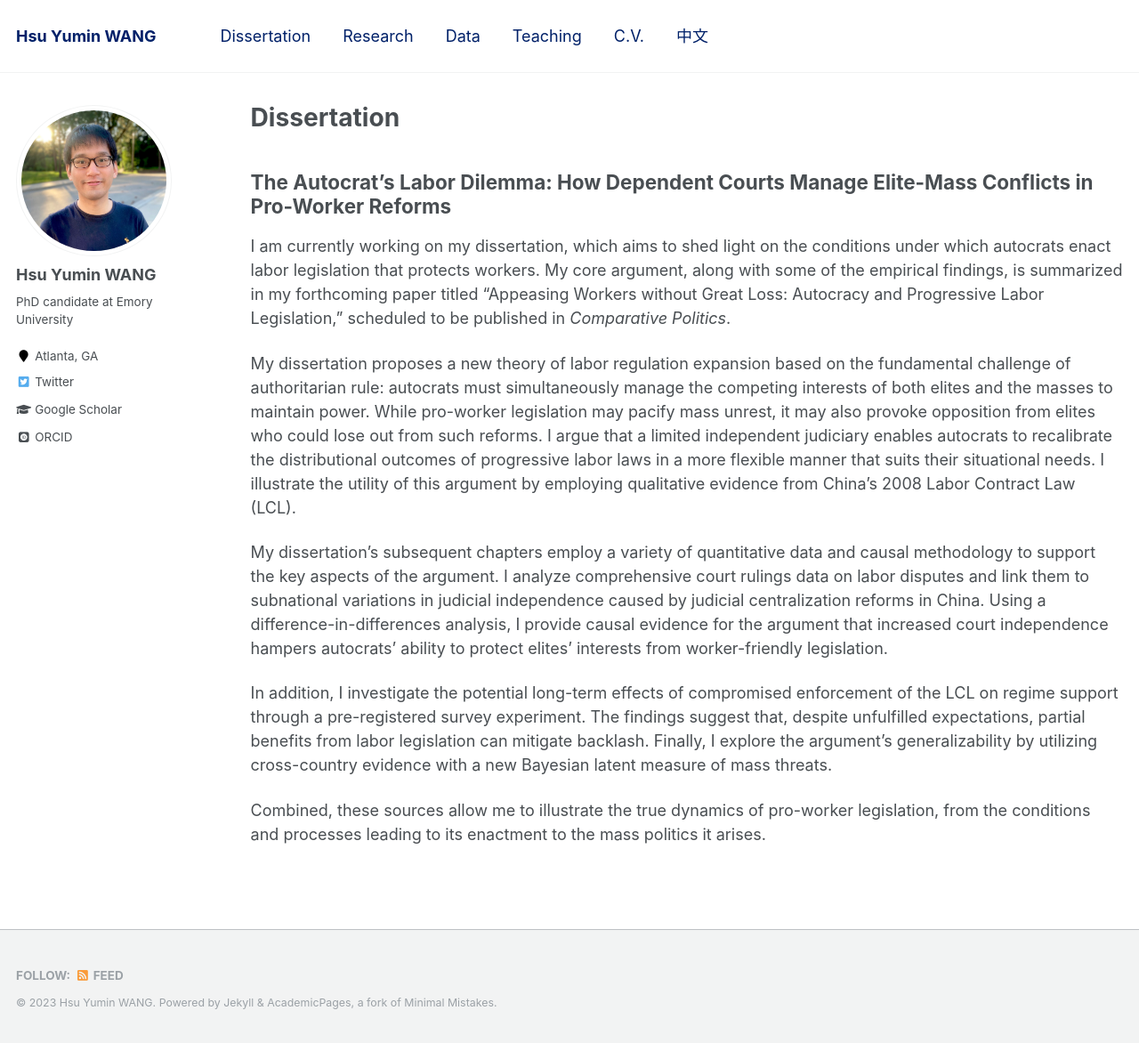
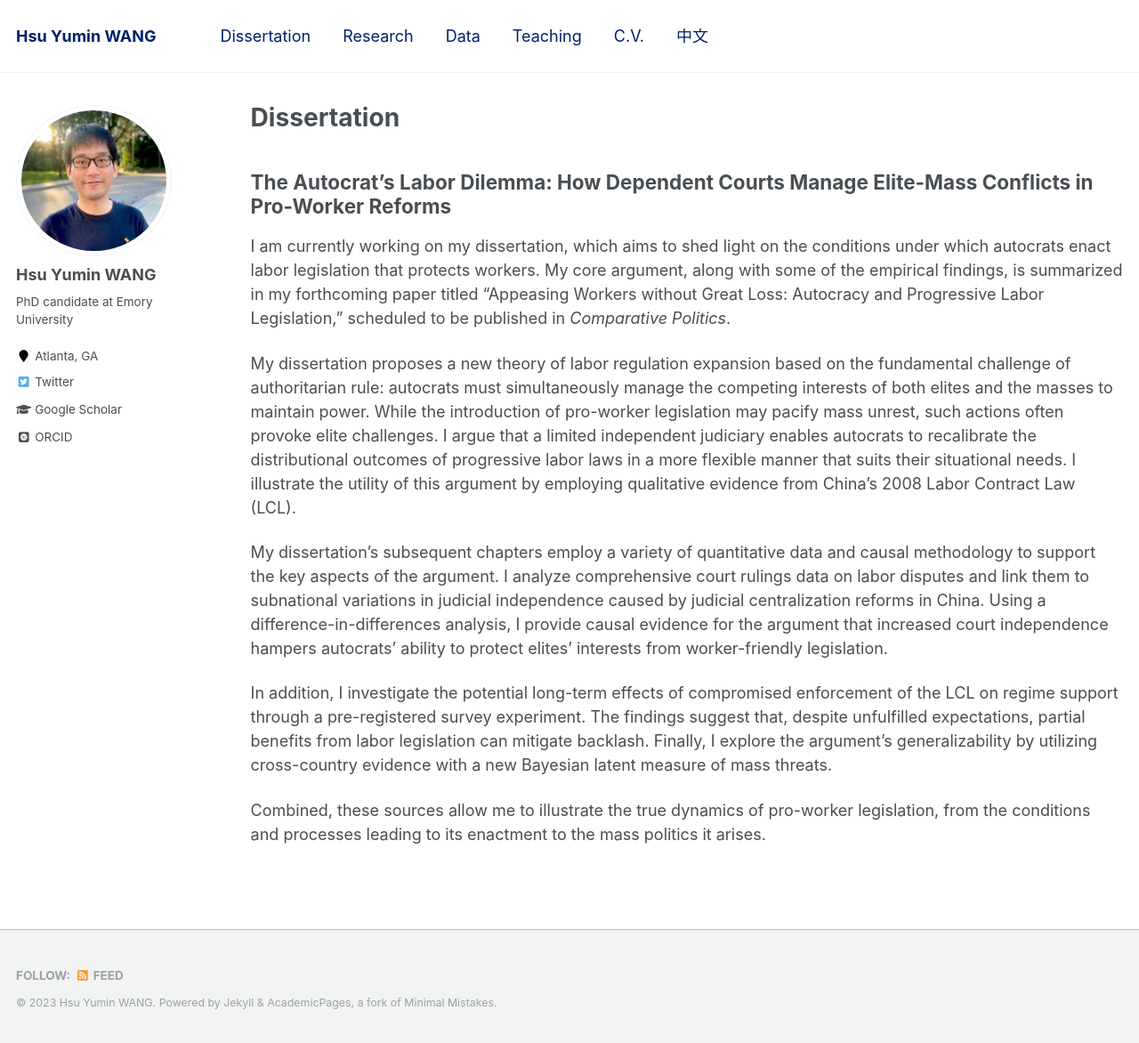
Before and after one commit to hsuyumin/hsuyumin.github.io, a Jekyll site: the page built from _pages/dissertation.md, in a window 1280 px wide and 1172 px high. Shown: the whole window at 89% size. Built offline with Jekyll 4.4.1, drawn with Linux system fonts in a browser that asks for light colours; some web fonts are replaced.

Commit message:
Update dissertation.md

```diff
--- a/_pages/dissertation.md
+++ b/_pages/dissertation.md
@@ -12,7 +12,7 @@ redirect_from:
 
 I am currently working on my dissertation, which aims to shed light on the conditions under which autocrats enact labor legislation that protects workers. My core argument, along with some of the empirical findings, is summarized in my forthcoming paper titled "Appeasing Workers without Great Loss: Autocracy and Progressive Labor Legislation," scheduled to be published in _Comparative Politics_.
 
-My dissertation proposes a new theory of labor regulation expansion based on the fundamental challenge of authoritarian rule: autocrats must simultaneously manage the competing interests of both elites and the masses to maintain power. While pro-worker legislation may pacify mass unrest, it may also provoke opposition from elites who could lose out from such reforms. I argue that a limited independent judiciary enables autocrats to recalibrate the distributional outcomes of progressive labor laws in a more flexible manner that suits their situational needs. I illustrate the utility of this argument by employing qualitative evidence from China’s 2008 Labor Contract Law (LCL).
+My dissertation proposes a new theory of labor regulation expansion based on the fundamental challenge of authoritarian rule: autocrats must simultaneously manage the competing interests of both elites and the masses to maintain power. While the introduction of pro-worker legislation may pacify mass unrest, such actions often provoke elite challenges. I argue that a limited independent judiciary enables autocrats to recalibrate the distributional outcomes of progressive labor laws in a more flexible manner that suits their situational needs. I illustrate the utility of this argument by employing qualitative evidence from China’s 2008 Labor Contract Law (LCL).
 
 My dissertation's subsequent chapters employ a variety of quantitative data and causal methodology to support the key aspects of the argument. I analyze comprehensive court rulings data on labor disputes and link them to subnational variations in judicial independence caused by judicial centralization reforms in China. Using a difference-in-differences analysis, I provide causal evidence for the argument that increased court independence hampers autocrats' ability to protect elites' interests from worker-friendly legislation.
 
```
